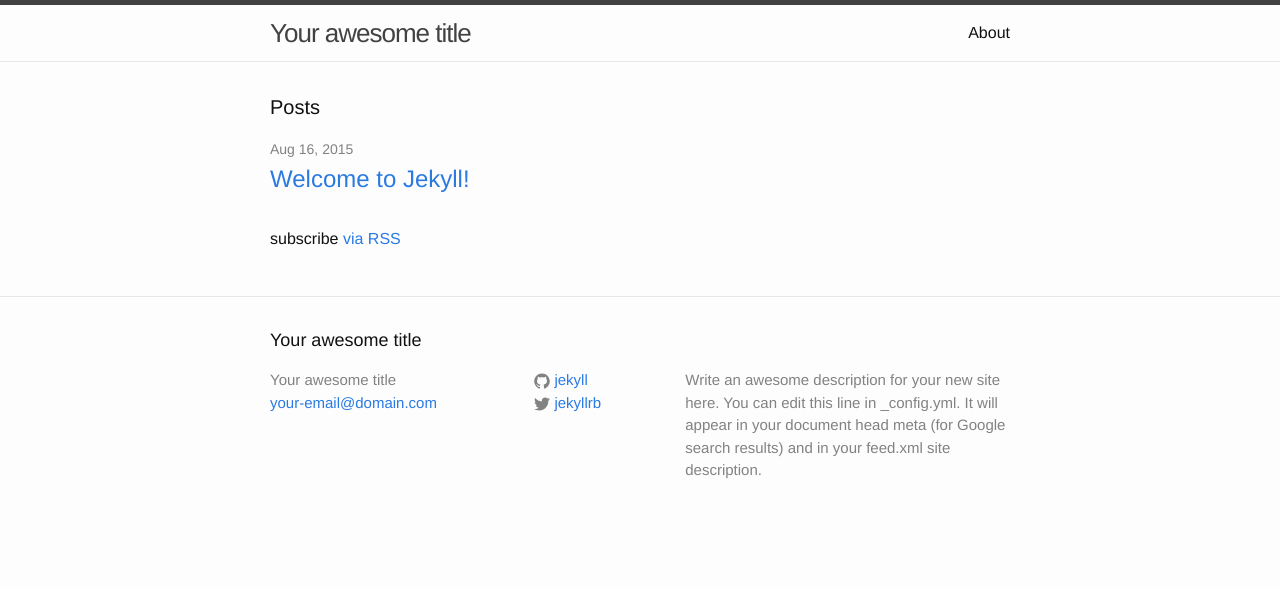
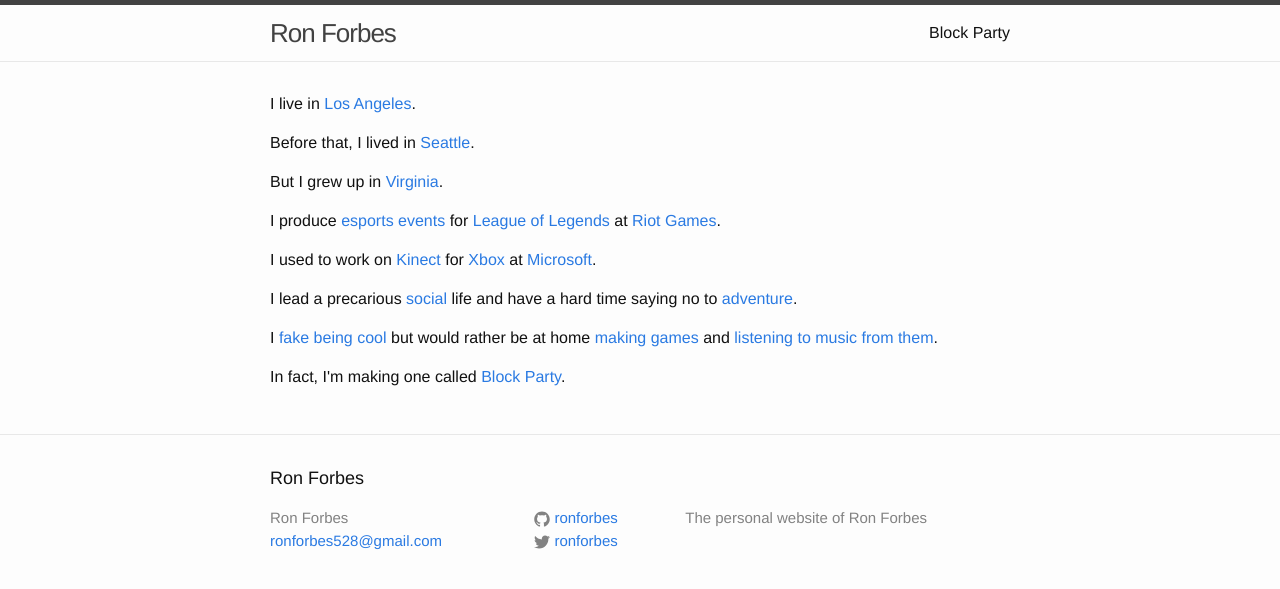
Before and after one commit to ronforbes/ronforbes.github.io, a Jekyll site: the page built from index.html, in a window 1280 px wide. Shown: the top 589 px of the page. Built offline with Jekyll 4.4.1, drawn with Linux system fonts in a browser that asks for light colours.

Commit message:
Added copy

```diff
--- a/_config.yml
+++ b/_config.yml
@@ -1,14 +1,12 @@
 # Site settings
-title: Your awesome title
-email: your-email@domain.com
+title: Ron Forbes
+email: ronforbes528@gmail.com
 description: > # this means to ignore newlines until "baseurl:"
-  Write an awesome description for your new site here. You can edit this
-  line in _config.yml. It will appear in your document head meta (for
-  Google search results) and in your feed.xml site description.
+  The personal website of Ron Forbes
 baseurl: "" # the subpath of your site, e.g. /blog/
-url: "http://yourdomain.com" # the base hostname & protocol for your site
-twitter_username: jekyllrb
-github_username:  jekyll
+url: "http://ronforbes.me" # the base hostname & protocol for your site
+twitter_username: ronforbes
+github_username:  ronforbes
 
 # Build settings
 markdown: kramdown
--- a/index.html
+++ b/index.html
@@ -3,21 +3,12 @@
 ---
 
 <div class="home">
-
-  <h1 class="page-heading">Posts</h1>
-
-  <ul class="post-list">
-    {% for post in site.posts %}
-      <li>
-        <span class="post-meta">{{ post.date | date: "%b %-d, %Y" }}</span>
-
-        <h2>
-          <a class="post-link" href="{{ post.url | prepend: site.baseurl }}">{{ post.title }}</a>
-        </h2>
-      </li>
-    {% endfor %}
-  </ul>
-
-  <p class="rss-subscribe">subscribe <a href="{{ "/feed.xml" | prepend: site.baseurl }}">via RSS</a></p>
-
+  <p>I live in <a href="https://www.google.com/maps/place/Los+Angeles,+CA/">Los Angeles</a>.</p>
+  <p>Before that, I lived in <a href="https://www.google.com/maps/place/Seattle,+WA/">Seattle</a>.</p>
+  <p>But I grew up in <a href="https://www.google.com/maps/place/Richmond,+VA/">Virginia</a>.</p>
+  <p>I produce <a href="http://lolesports.com">esports events</a> for <a href="http://leagueoflegends.com">League of Legends</a> at <a href="http://www.riotgames.com">Riot Games</a>.</p>
+  <p>I used to work on <a href="https://en.wikipedia.org/wiki/Kinect">Kinect</a> for <a href="http://www.xbox.com">Xbox</a> at <a href="http://www.microsoft.com">Microsoft</a>.</p>
+  <p>I lead a precarious <a href="https://www.facebook.com/ronaldomegaforbesjr">social</a> life and have a hard time saying no to <a href="https://instagram.com/ronforbes/">adventure</a>.</p>
+  <p>I <a href="https://twitter.com/ronforbes">fake being cool</a> but would rather be at home <a href="https://github.com/ronforbes">making games</a> and <a href="http://ocremix.org/">listening to music from them</a>.</p>
+  <p>In fact, I'm making one called <a href="/blockparty">Block Party</a>.</p>
 </div>
```
Also changed, not shown: about.md (deleted, +0 -11 lines), blockparty.html (added, +11 -0 lines).
